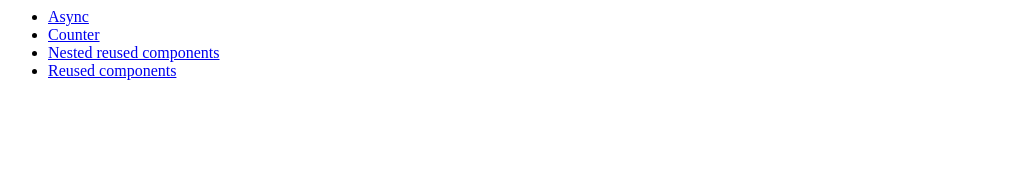
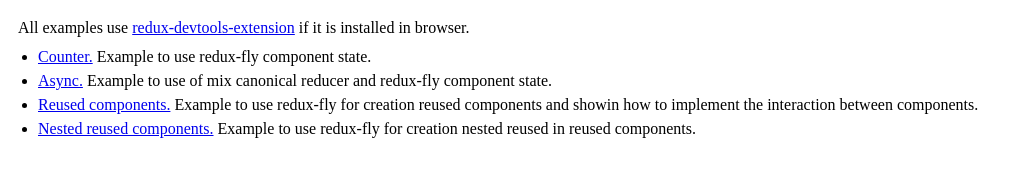
Before and after one commit to MrEfrem/mrefrem.github.io, a plain HTML site: page index.html in a window 1280 px wide. Shown: the whole page, without its empty margins (0-1022 px from the left). Drawn offline with Linux system fonts and the light colour scheme.

Commit message:
Update index.html

```diff
--- a/index.html
+++ b/index.html
@@ -1,10 +1,48 @@
-<html>
-<body>
-  <ul>
-    <li><a href="async">Async</a></li>
-    <li><a href="counter">Counter</a></li>
-    <li><a href="nested-reused-components">Nested reused components</a></li>
-    <li><a href="reused-components">Reused components</a></li>
-  </ul>
-</body>
+<!DOCTYPE html>
+<html lang="en">
+  <head>
+    <meta charset="utf-8"><meta name="viewport" content="width=device-width,initial-scale=1"/>
+    <title>Redux-fly examples</title>
+    <style>
+      * {
+        line-height: 1.5;
+      }
+      body {
+        padding-left: 10px;
+      }
+      ul {
+        padding-left: 20px;
+        margin-top: 0;
+      }
+      p {
+        margin-bottom: 5px;
+      }
+    </style>
+  </head>
+  <body>
+    <p>
+      All examples use
+      <a href="https://github.com/zalmoxisus/redux-devtools-extension" target="_blank">redux-devtools-extension</a>
+      if it is installed in browser.
+    </p>
+    <ul>
+      <li>
+        <a href="counter">Counter.</a>
+        Example to use redux-fly component state.
+      </li>
+      <li>
+        <a href="async">Async.</a>
+        Example to use of mix canonical reducer and redux-fly component state.
+      </li>
+      <li>
+        <a href="reused-components">Reused components.</a>
+        Example to use redux-fly for creation reused components and showin how to implement
+        the interaction between components.
+      </li>
+      <li>
+        <a href="nested-reused-components">Nested reused components.</a>
+        Example to use redux-fly for creation nested reused in reused components.
+      </li>
+    </ul>
+  </body>
 </html>
```
